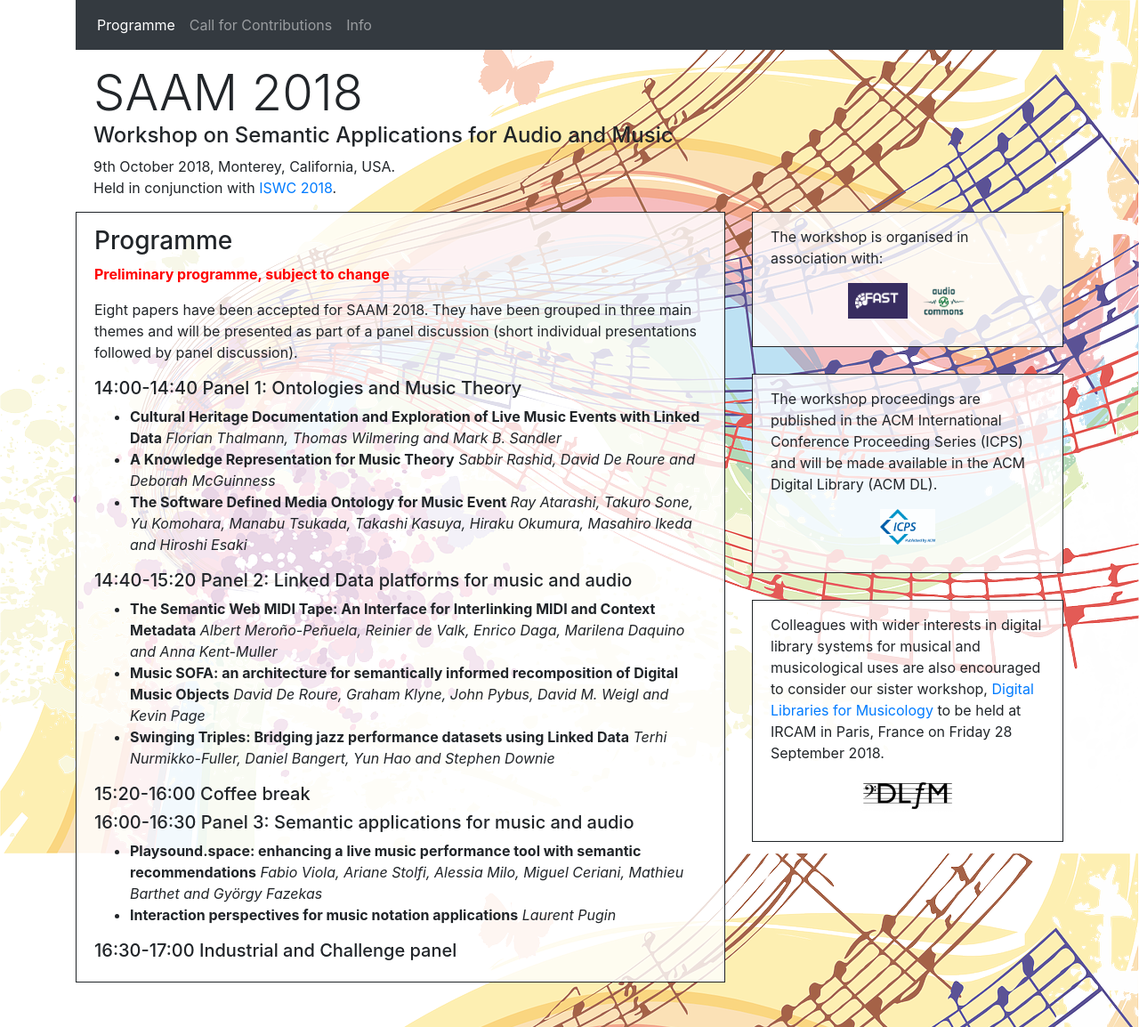
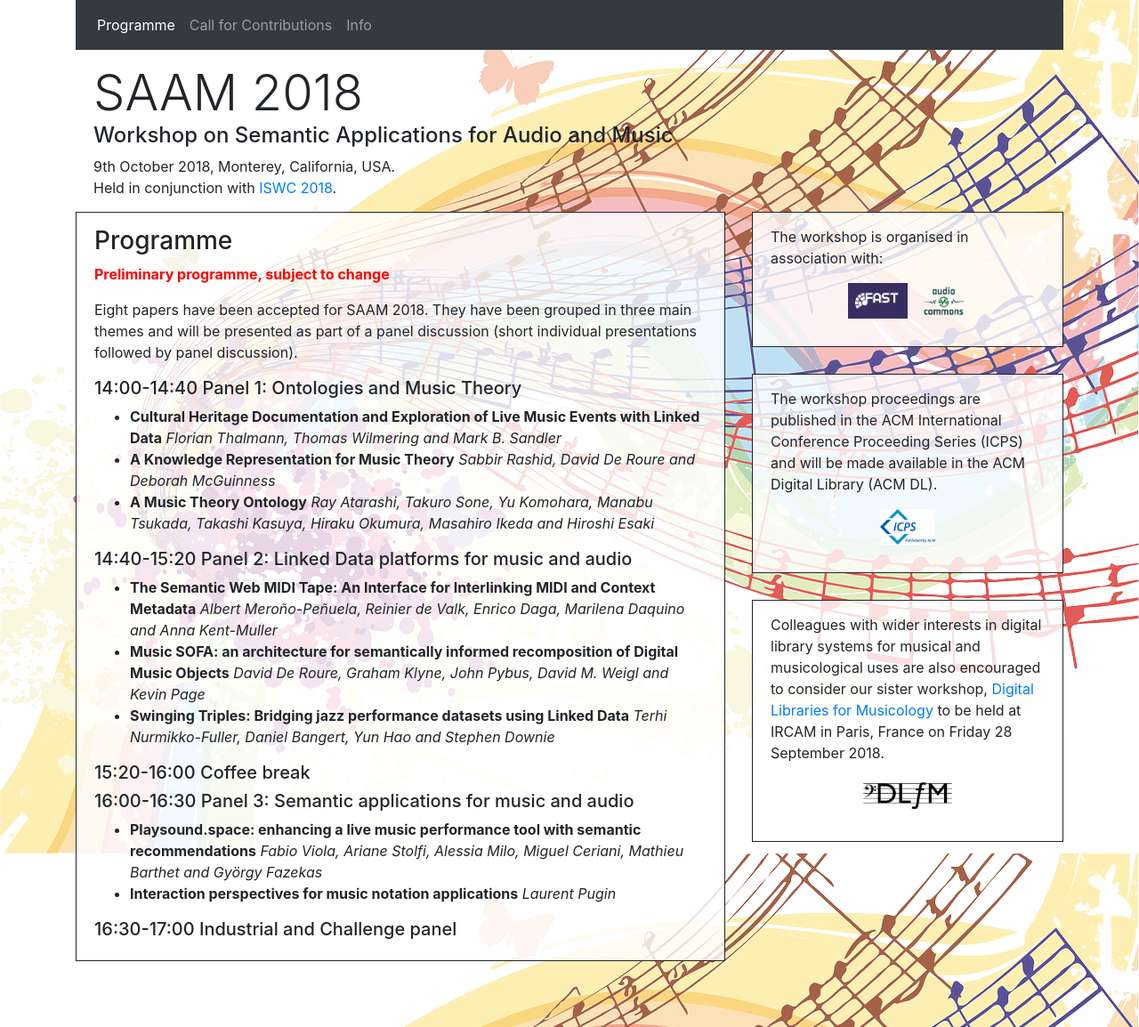
Before and after one commit to AudioCommons/SAAM2018-Website, a Jekyll site: the page built from program.md, in a window 1280 px wide. Shown: the whole page at 89% size. Built offline with Jekyll 4.4.1, drawn with Linux system fonts in a browser that asks for light colours; nearby versions of some CDN libraries.

Commit message:
Update paper title

```diff
--- a/program.md
+++ b/program.md
@@ -17,7 +17,7 @@ They have been grouped in three main themes and will be presented as part of a p
   _Florian Thalmann, Thomas Wilmering and Mark B. Sandler_
 - __A Knowledge Representation for Music Theory__
   _Sabbir Rashid, David De Roure and Deborah McGuinness_
-- __The Software Defined Media Ontology for Music Event__
+- __A Music Theory Ontology__
   _Ray Atarashi, Takuro Sone, Yu Komohara, Manabu Tsukada, Takashi Kasuya, Hiraku Okumura, Masahiro Ikeda and Hiroshi Esaki_
 
 ##### 14:40-15:20 Panel 2: Linked Data platforms for music and audio
```
